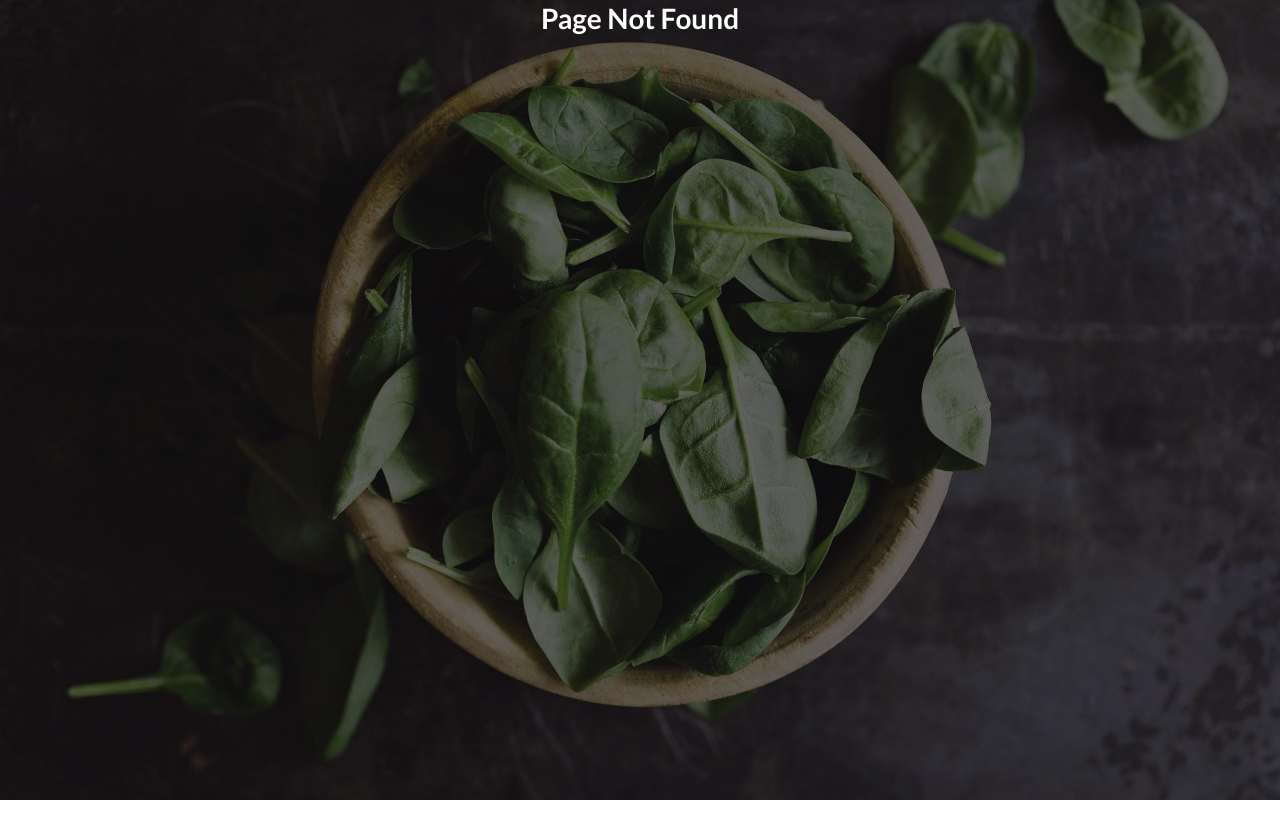
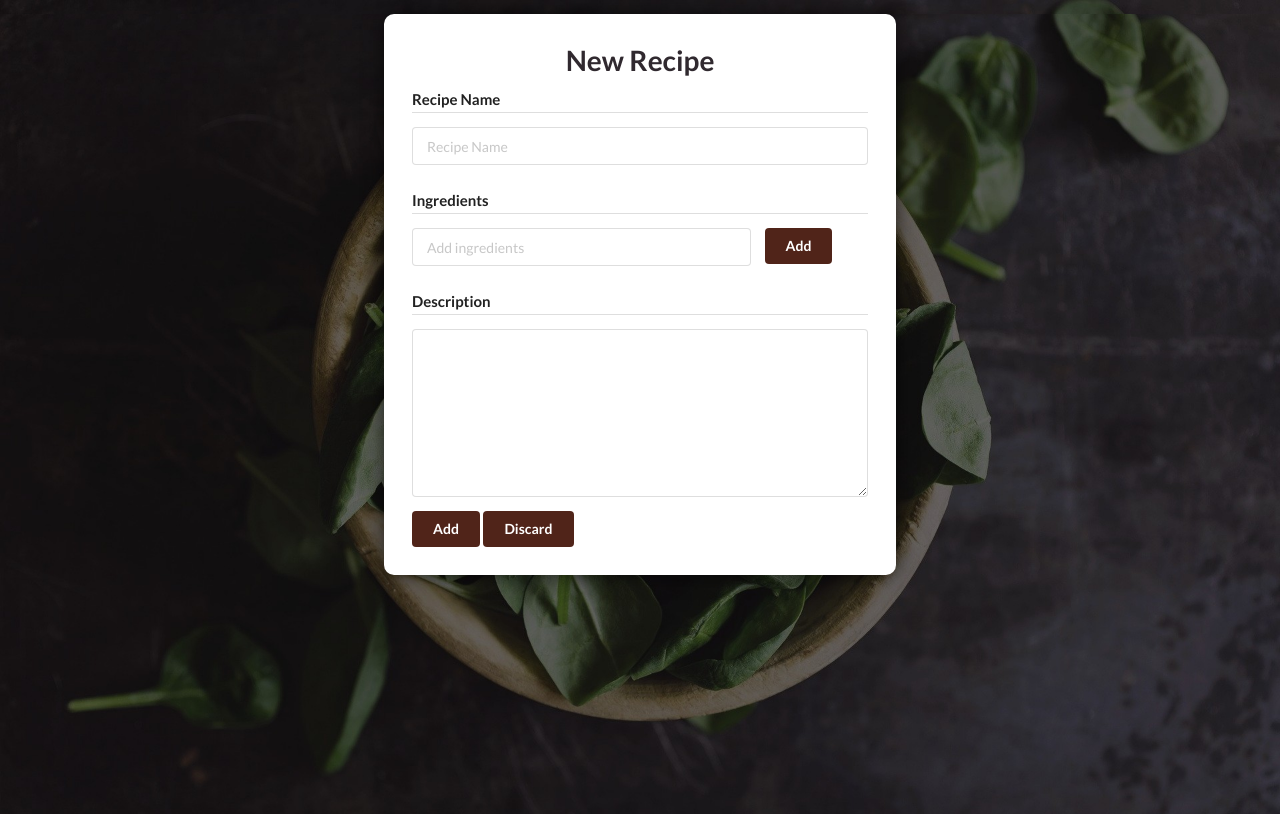
Before and after one commit to irissiri7/Fullstack-Recipe-Manager, a Vue app in the folder client/: page /my-recipes/add-recipe in a window 1280 px wide. Before the commit this address had no page. Built offline with nearby package versions, Linux system fonts and the light colour scheme; the HTML template or start-up script is replaced by a standard one.

Commit message:
Add recipe page (also some nav bar style changes)

```diff
--- a/client/src/App.vue
+++ b/client/src/App.vue
@@ -61,15 +61,25 @@ h1 {
 main {
   min-height: 100%;
   margin: 0 auto;
-  width: 50%;
+  width: 40%;
 }
 
 .card {
   border-radius: 10px;
   box-shadow: 0px 0px 21px -1px rgba(0, 0, 0, 0.69);
-  margin: 2rem auto;
-  width: 80%;
+  margin: 1rem auto 2rem;
   padding: 2rem;
   background-color: white;
 }
+
+.ui.button {
+  background-color: #502419;
+  color: white;
+}
+
+@media screen and (max-width: 768px) {
+  main {
+    width: 90%;
+  }
+}
 </style>
--- a/client/src/components/RecipeCard.vue
+++ b/client/src/components/RecipeCard.vue
@@ -1,6 +1,16 @@
 <template>
   <div class="card">
-    <h2>Mumisg Gryta</h2>
+    <div class="flex-cnt">
+      <h2>Mumisg Gryta</h2>
+      <div>
+        <button class="ui icon button">
+          <i class="pencil alternate icon inverted"></i>
+        </button>
+        <button class="ui icon button">
+          <i class="trash icon inverted"></i>
+        </button>
+      </div>
+    </div>
     <div img-cnt>
       <img
         src="https://img.koket.se/wide-large/chicken-cashew.jpg"
@@ -40,5 +50,11 @@ img {
   width: 100%;
   height: 100%;
   object-fit: cover;
+  border-radius: 10px;
+}
+
+.flex-cnt {
+  display: flex;
+  justify-content: space-between;
 }
 </style>
--- a/client/src/components/nav/TheNavigation.vue
+++ b/client/src/components/nav/TheNavigation.vue
@@ -21,6 +21,10 @@ export default {};
 </script>
 
 <style scoped>
+header {
+  display: flex;
+  align-items: center;
+}
 .ui.header {
   display: flex;
   justify-content: center;
@@ -44,7 +48,7 @@ nav {
 ul {
   list-style: none;
   margin: 0;
-  padding-bottom: 1rem;
+  padding: 0;
   height: 100%;
   display: flex;
   justify-content: center;
--- /dev/null
+++ b/client/src/pages/AddRecipe.vue
@@ -0,0 +1,74 @@
+<template>
+  <div class="card">
+    <h1>New Recipe</h1>
+    <form class="ui form">
+      <h4 class="ui dividing header">Recipe Name</h4>
+      <div class="field">
+        <input type="text" name="first-name" placeholder="Recipe Name" />
+      </div>
+      <h4 class="ui dividing header">Ingredients</h4>
+      <div class="field">
+        <div class="fields">
+          <div class="twelve wide field">
+            <input
+              type="text"
+              name="ingredient"
+              placeholder="Add ingredients"
+              v-model="ingredient"
+            />
+          </div>
+          <div class="four wide field">
+            <button class="ui button" @click.prevent="addIngredient">
+              Add
+            </button>
+          </div>
+        </div>
+      </div>
+      <ul>
+        <li v-for="ingredient in ingredients" v-bind:key="ingredient">
+          {{ ingredient }}
+        </li>
+      </ul>
+      <h4 class="ui dividing header">Description</h4>
+      <div class="field">
+        <textarea></textarea>
+      </div>
+      <div class="field">
+        <button class="ui button" @click.prevent="">
+          Add
+        </button>
+        <button class="ui button" @click.prevent="">
+          Discard
+        </button>
+      </div>
+    </form>
+  </div>
+</template>
+
+<script>
+export default {
+  data() {
+    return {
+      ingredients: [],
+      ingredient: "",
+    };
+  },
+  methods: {
+    addIngredient() {
+      if (this.ingredient != "") {
+        this.ingredients.push(this.ingredient);
+        this.ingredient = "";
+      }
+    },
+  },
+};
+</script>
+
+<style scoped>
+h1 {
+  color: var(--main-coffee);
+}
+ul {
+  list-style: none;
+}
+</style>
--- a/client/src/pages/Home.vue
+++ b/client/src/pages/Home.vue
@@ -9,8 +9,6 @@ export default {};
 <style scoped>
 h1 {
   font-size: 100px;
-  position: relative;
-  top: 300px;
   font-family: Rochester, sans-serif;
 }
 </style>
--- a/client/src/pages/LogIn.vue
+++ b/client/src/pages/LogIn.vue
@@ -14,6 +14,9 @@
       </div>
       <div class="field">
         <button class="ui button" @click.prevent="logIn">Log In</button>
+      </div>
+      <div class="field">
+        <p>Not a user?</p>
         <button class="ui button">Sign Up</button>
       </div>
     </form>
@@ -35,4 +38,7 @@ export default {
 h1 {
   color: var(--main-coffee);
 }
+p {
+  margin: 0px;
+}
 </style>
--- a/client/src/pages/MyRecipes.vue
+++ b/client/src/pages/MyRecipes.vue
@@ -1,5 +1,10 @@
 <template>
-  <h1>My Recipes</h1>
+  <div class="flex-corners">
+    <h1>My Recipes</h1>
+    <button class="circular ui icon button" @click="addRecipe">
+      <i class="icon plus"></i>
+    </button>
+  </div>
   <template v-for="n in 10" v-bind:key="n">
     <recipe-card></recipe-card>
   </template>
@@ -11,7 +16,23 @@ export default {
   components: {
     RecipeCard,
   },
+  methods: {
+    addRecipe() {
+      this.$router.push("/my-recipes/add-recipe");
+    },
+  },
 };
 </script>
 
-<style></style>
+<style scoped>
+h1 {
+  font-family: "Opens Sans", sans-serif;
+  margin: 0px;
+}
+.flex-corners {
+  display: flex;
+  justify-content: space-between;
+  align-items: center;
+  margin: 10px 0px;
+}
+</style>
--- a/client/src/router.js
+++ b/client/src/router.js
@@ -5,6 +5,7 @@ import MyRecipes from "./pages/MyRecipes.vue";
 import MyProfile from "./pages/MyProfile.vue";
 import NotFound from "./pages/NotFound.vue";
 import LogIn from "./pages/LogIn.vue";
+import AddRecipe from "./pages/AddRecipe.vue";
 
 const router = createRouter({
   history: createWebHistory(),
@@ -12,6 +13,7 @@ const router = createRouter({
     { path: "/", component: LogIn },
     { path: "/home", component: Home },
     { path: "/my-recipes", component: MyRecipes },
+    { path: "/my-recipes/add-recipe", component: AddRecipe },
     { path: "/my-profile", component: MyProfile },
     { path: "/:notFound(.*)", component: NotFound },
   ],
```
